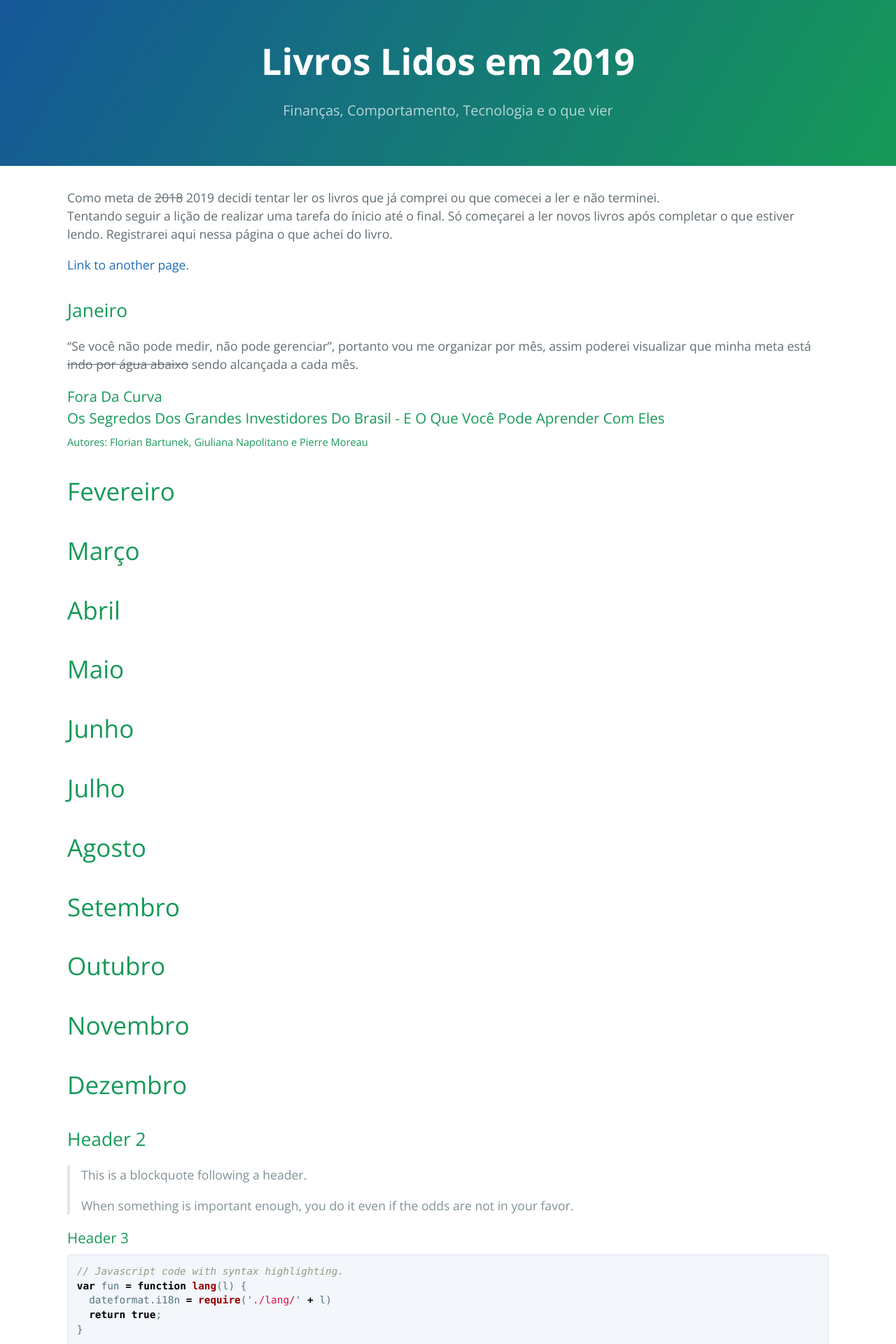
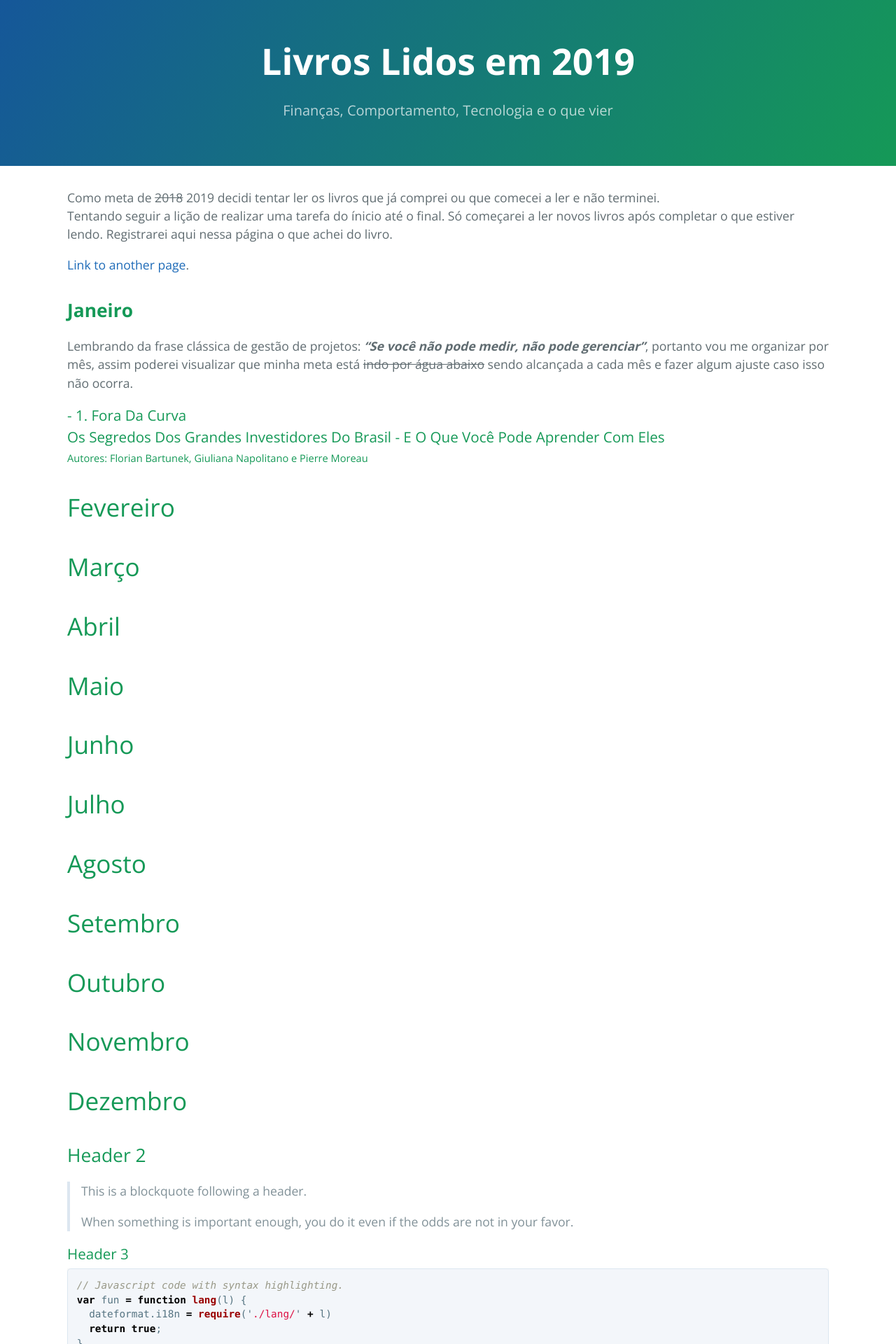
Before and after one commit to ealexbarros/livros, a Jekyll site: the page built from index.md, in a window 1280 px wide. Shown: the top 1920 px of the page at 70% size. Built offline with Jekyll 4.4.1, drawn with Linux system fonts in a browser that asks for light colours; our own code applies the rules of GitHub Pages for plain Markdown files.

```diff
--- a/_sass/jekyll-theme-cayman.scss
+++ b/_sass/jekyll-theme-cayman.scss
@@ -199,7 +199,7 @@ a {
 
   h3 {
     margin-top: 0.8rem;
-    margin-bottom: 0.5rem;
+    margin-bottom: 0.3rem;
     font-weight: normal;
     color: $section-headings-color;
   }
--- a/index.md
+++ b/index.md
@@ -8,11 +8,11 @@ Como meta de ~~2018~~ 2019 decidi tentar ler os livros que já comprei ou que co
 
 [Link to another page](./another-page.html).
 
-## Janeiro
+## **Janeiro**
 
-"Se você não pode medir, não pode gerenciar", portanto vou me organizar por mês, assim poderei visualizar que minha meta está ~~indo por água abaixo~~ sendo alcançada a cada mês.
+Lembrando da frase clássica de gestão de projetos: _**"Se você não pode medir, não pode gerenciar"**_, portanto vou me organizar por mês, assim poderei visualizar que minha meta está ~~indo por água abaixo~~ sendo alcançada a cada mês e fazer algum ajuste caso isso não ocorra.
 
-### Fora Da Curva<br> Os Segredos Dos Grandes Investidores Do Brasil - E O Que Você Pode Aprender Com Eles
+### - 1. Fora Da Curva<br> Os Segredos Dos Grandes Investidores Do Brasil - E O Que Você Pode Aprender Com Eles
 ##### Autores: Florian Bartunek, Giuliana Napolitano e Pierre Moreau
 
 # Fevereiro
```
